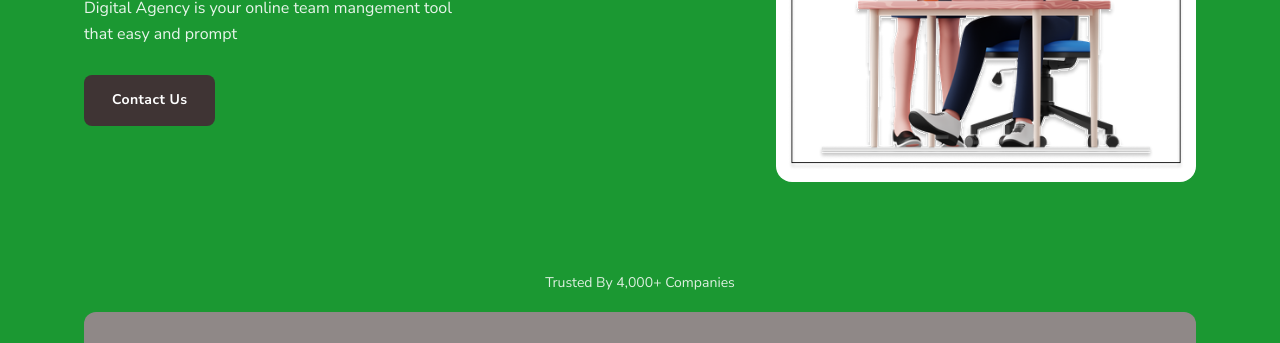
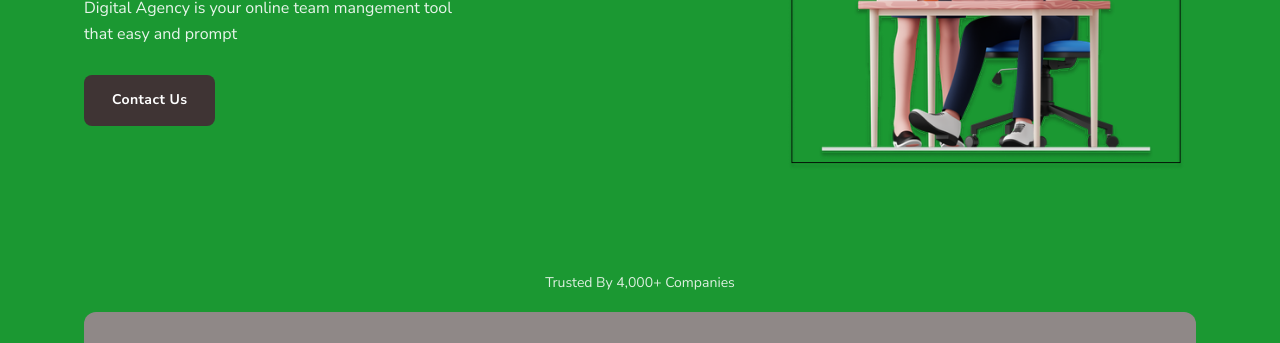
Before and after one commit to whoisdei/ParcialTecWeb, a plain HTML site: page index.html in a window 1280 px wide. Shown: the part 371-714 px from the top of the page. Drawn offline with Linux system fonts and the light colour scheme.

Commit message:
Add files via upload

```diff
--- a/styles.css
+++ b/styles.css
@@ -186,7 +186,6 @@ h1, h2, h3 {
 .hero__image {
   flex-shrink: 0;
   width: 420px;
-  background-color: var(--color-white);
   border-radius: 16px;
   padding: 12px;
 }
```
